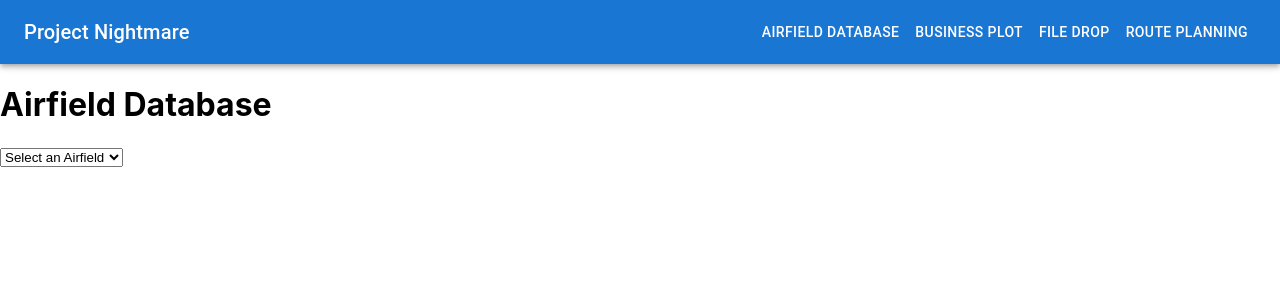
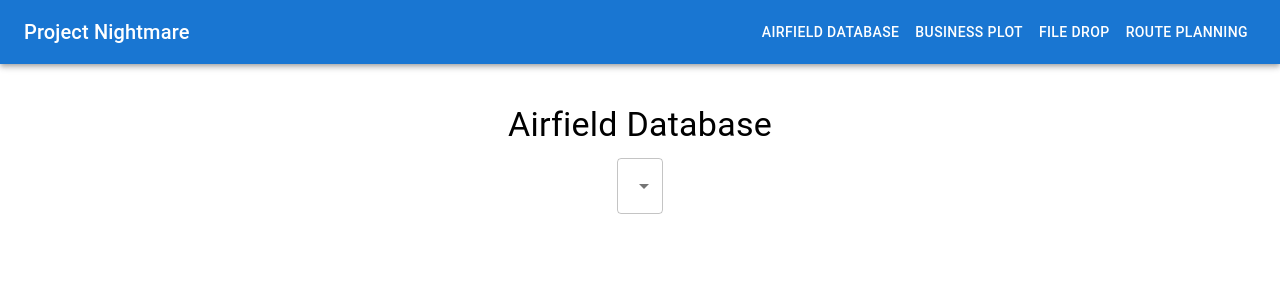
Before and after one commit to alavrouk/JID31119---EagleEye, a React (Create React App) app: page / in a window 1280 px wide. Shown: the top 300 px of the page. Built offline with nearby package versions, Linux system fonts and the light colour scheme.

Commit message:
Refactored Airfield Dropdown using MaterialUI comp

```diff
--- a/src/components/airfield_database/AirfieldDB.js
+++ b/src/components/airfield_database/AirfieldDB.js
@@ -1,4 +1,6 @@
 import React, { useState } from 'react';
+import { Container, Box, Typography, FormControl, Select, MenuItem, Paper } from '@mui/material';
+
 
 function AirfieldDB() {
     const [selectedAirfield, setSelectedAirfield] = useState(null);
@@ -18,25 +20,34 @@ function AirfieldDB() {
     };
 
     return (
-        <div>
-            <h1>Airfield Database</h1>
-            <select defaultValue="" onChange={handleDropdownChange}>
-                <option value="" disabled>Select an Airfield</option>
+        <Container>
+          <Box display="flex" flexDirection="column" alignItems="center" mt={5}>
+            <Typography variant="h4" gutterBottom>
+              Airfield Database
+            </Typography>
+
+            <FormControl variant="outlined">
+              <Select defaultValue="" onChange={handleDropdownChange}>
+                <MenuItem value="" disabled>
+                  Select an Airfield
+                </MenuItem>
                 {airfields.map((airfield, index) => (
-                    <option key={index} value={airfield.id}>
-                        {airfield.name}
-                    </option>
+                  <MenuItem key={index} value={airfield.id}>
+                    {airfield.name}
+                  </MenuItem>
                 ))}
-            </select>
+              </Select>
+            </FormControl>
 
             {selectedAirfield && (
-                <div>
-                    <p>You have selected: {selectedAirfield.name}</p>
-                    <p>Information: {selectedAirfield.info}</p>
-                </div>
+              <Paper elevation={3} style={{ marginTop: '20px', padding: '20px' }}>
+                <Typography variant="h6">You have selected: {selectedAirfield.name}</Typography>
+                <Typography variant="body1">Information: {selectedAirfield.info}</Typography>
+              </Paper>
             )}
-        </div>
-    );
+          </Box>
+        </Container>
+      );
 }
 
 export default AirfieldDB;
```
